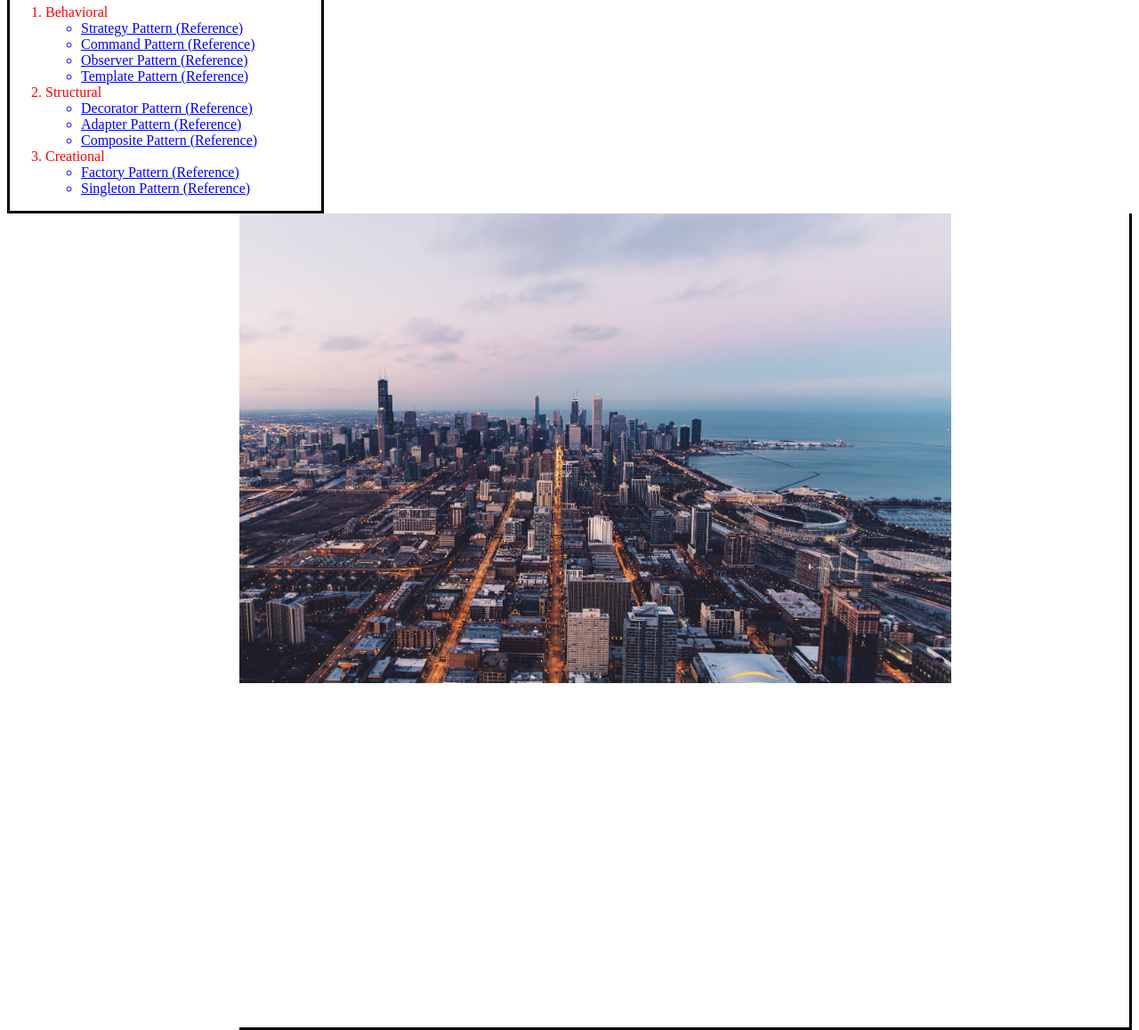
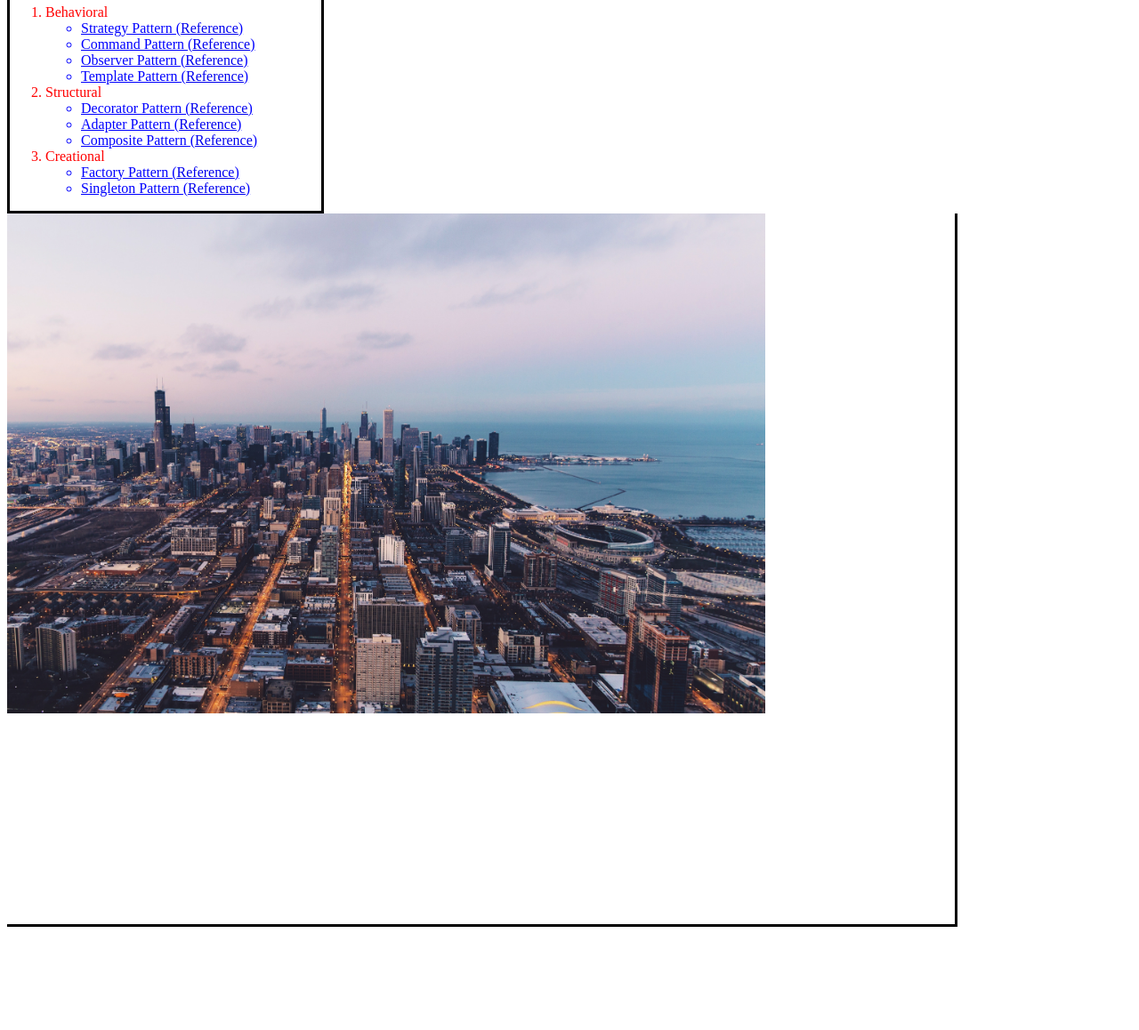
Before and after one commit to champyoon/ALDP, a PHP site: page / in a window 1280 px wide. Shown: the part 741-1899 px from the top of the page at 89% size. After the commit the page ends 1783 px from the top, so only its background shows below. Run offline with PHP 8.4, Linux system fonts and the light colour scheme.

Commit message:
Add files via upload

```diff
--- a/CSS/cascadeStyleSheet.css
+++ b/CSS/cascadeStyleSheet.css
@@ -15,9 +15,9 @@ article
 {
   border-bottom:3px solid black;
   border-right:3px solid black;
-  width:1000px;
-  height:915.625px;
-  float:right;
+  width:1065px;
+  height:799.625px;
+  float:left;
 }
 ol
 {
```
